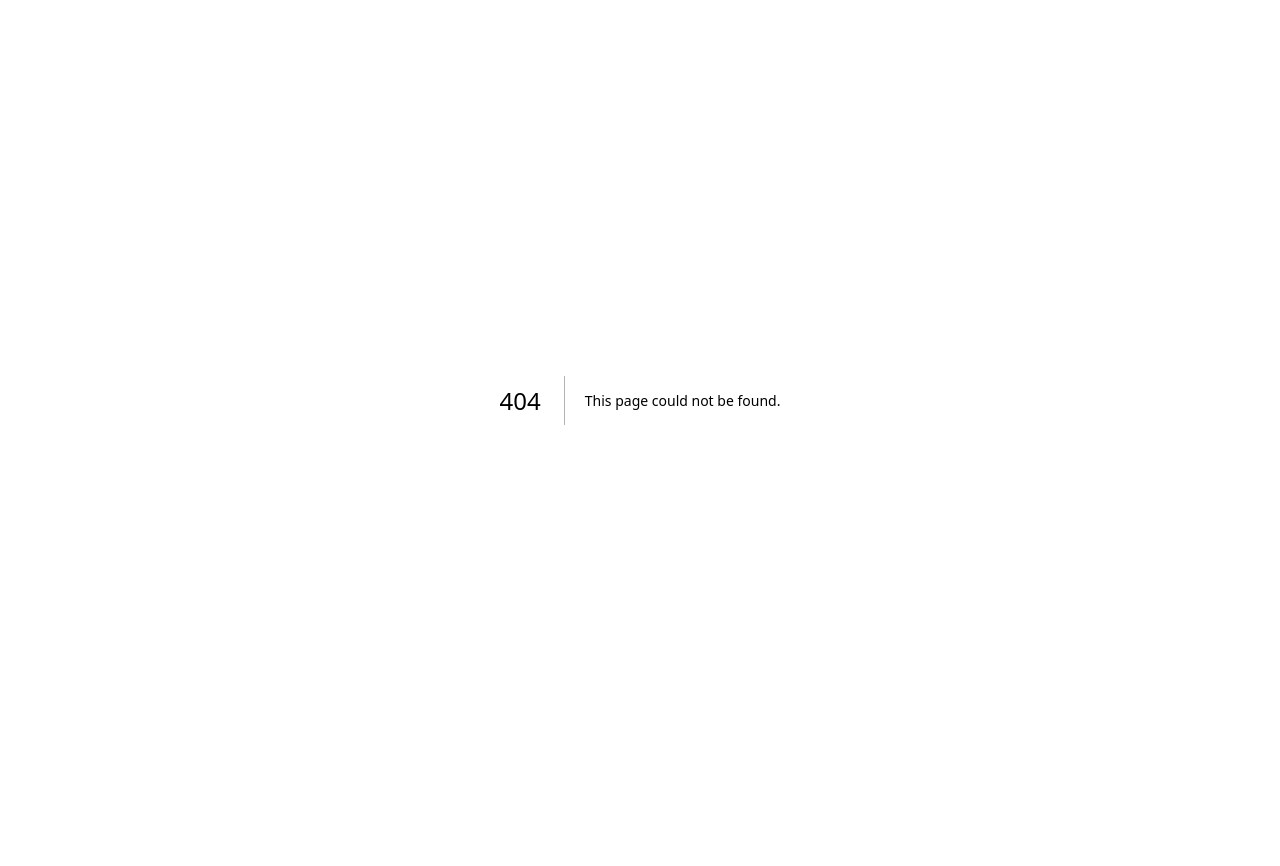
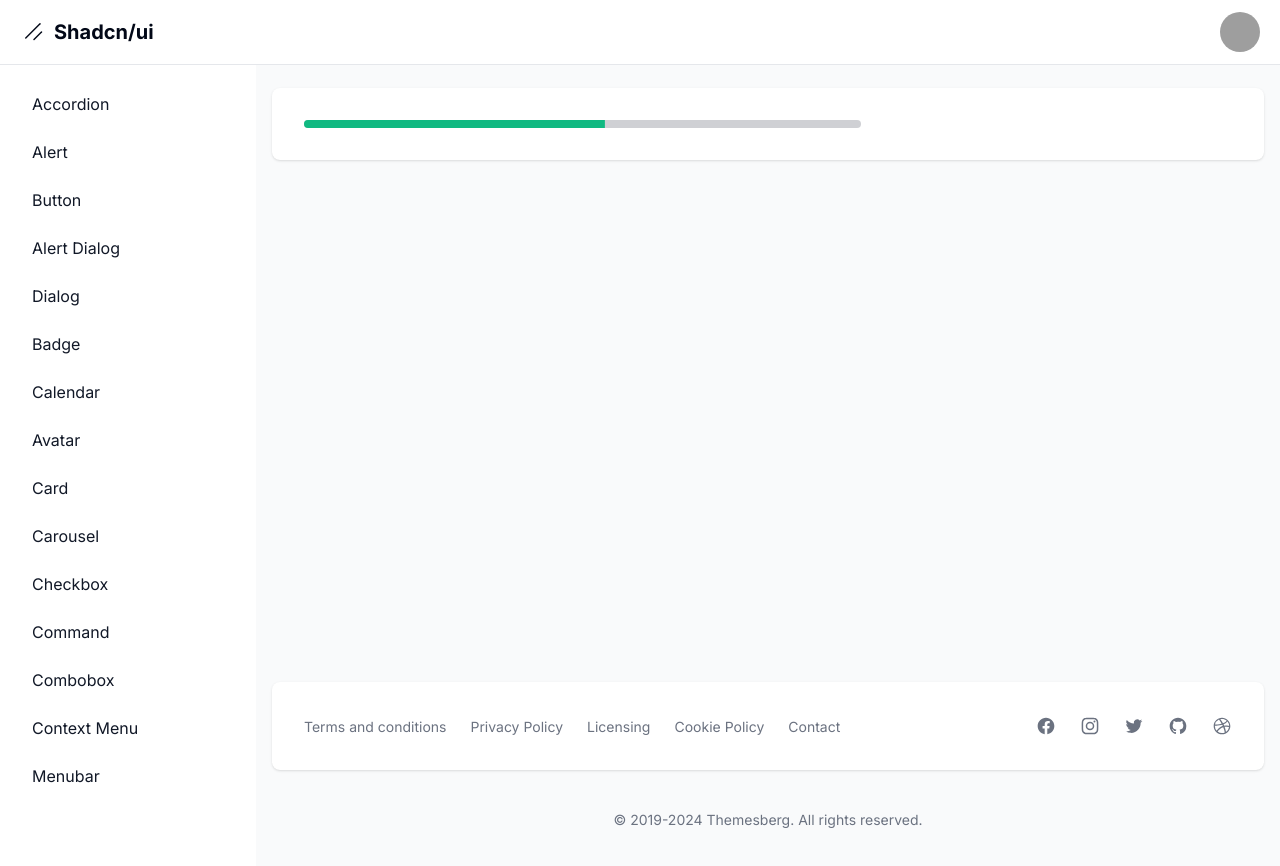
Before and after one commit to LuisEduardo821/components-library, a Next.js app: page /dashboard/progress in a window 1280 px wide. Before the commit this address had no page. Shown: the top 866 px of the page. Before the commit the page ends 800 px from the top, so only its background shows below. Built offline with nearby package versions, Linux system fonts and the light colour scheme; grey boxes are pictures that could not be loaded.

Commit message:
progress agregado

```diff
--- a/package.json
+++ b/package.json
@@ -19,6 +19,7 @@
     "@radix-ui/react-label": "^2.1.0",
     "@radix-ui/react-menubar": "^1.1.2",
     "@radix-ui/react-popover": "^1.1.2",
+    "@radix-ui/react-progress": "^1.1.0",
     "@radix-ui/react-slot": "^1.1.0",
     "class-variance-authority": "^0.7.0",
     "clsx": "^2.1.1",
--- a/src/app/dashboard/layout.tsx
+++ b/src/app/dashboard/layout.tsx
@@ -21,6 +21,7 @@
   { name: "context menu", href: "context-menu" },
   { name: "menubar", href: "menubar" },
   { name: "input OTP", href: "input-otp" },
+  { name: "progress", href: "progress" },
 ];
 
 export default function DashboardLayout({
--- /dev/null
+++ b/src/app/dashboard/progress/page.tsx
@@ -0,0 +1,39 @@
+"use client";
+
+import { Progress } from "@/components/ui/progress";
+import { cn } from "@/lib/utils";
+import { useEffect, useState } from "react";
+
+export default function ProgressPage() {
+  const [progress, setProgress] = useState(0);
+
+  useEffect(() => {
+    const interval = setInterval(() => {
+      setProgress((prev) => {
+        if (prev >= 100) {
+          clearInterval(interval);
+          return 100;
+        }
+        return prev + 1;
+      });
+    }, 100);
+
+    return () => {
+      clearInterval(interval);
+    };
+  }, []);
+
+  return (
+    <div>
+      <Progress
+        value={progress}
+        className="w-[60%]"
+        progressIndicatorColor={cn({
+          "bg-red-500": progress < 50,
+          "bg-emerald-500": progress >= 50 && progress < 80,
+          "bg-amber-500": progress >= 80,
+        })}
+      />
+    </div>
+  );
+}
--- /dev/null
+++ b/src/components/ui/progress.tsx
@@ -0,0 +1,40 @@
+"use client";
+
+import * as React from "react";
+import * as ProgressPrimitive from "@radix-ui/react-progress";
+
+import { cn } from "@/lib/utils";
+
+interface customProps
+  extends React.ComponentPropsWithoutRef<typeof ProgressPrimitive.Root> {
+  progressIndicatorColor?: string;
+}
+const Progress = React.forwardRef<
+  React.ElementRef<typeof ProgressPrimitive.Root>,
+  customProps
+>(
+  (
+    { className, value, progressIndicatorColor = "bg-primary", ...props },
+    ref
+  ) => (
+    <ProgressPrimitive.Root
+      ref={ref}
+      className={cn(
+        "relative h-2 w-full overflow-hidden rounded-full bg-primary/20",
+        className
+      )}
+      {...props}
+    >
+      <ProgressPrimitive.Indicator
+        className={cn(
+          "h-full w-full flex-1 transition-all",
+          progressIndicatorColor
+        )}
+        style={{ transform: `translateX(-${100 - (value || 0)}%)` }}
+      />
+    </ProgressPrimitive.Root>
+  )
+);
+Progress.displayName = ProgressPrimitive.Root.displayName;
+
+export { Progress };
```
Also changed, not shown: 1 other file (tests, documents, lock files or other folders).
